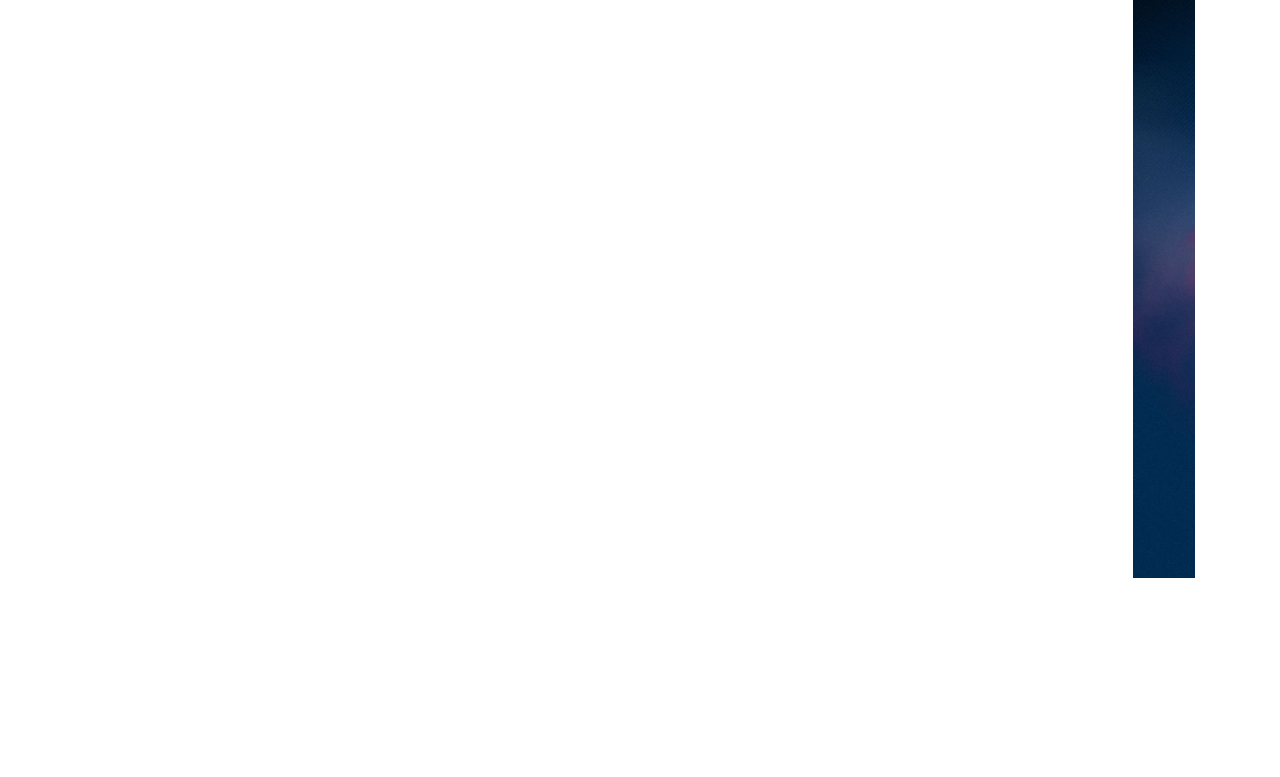
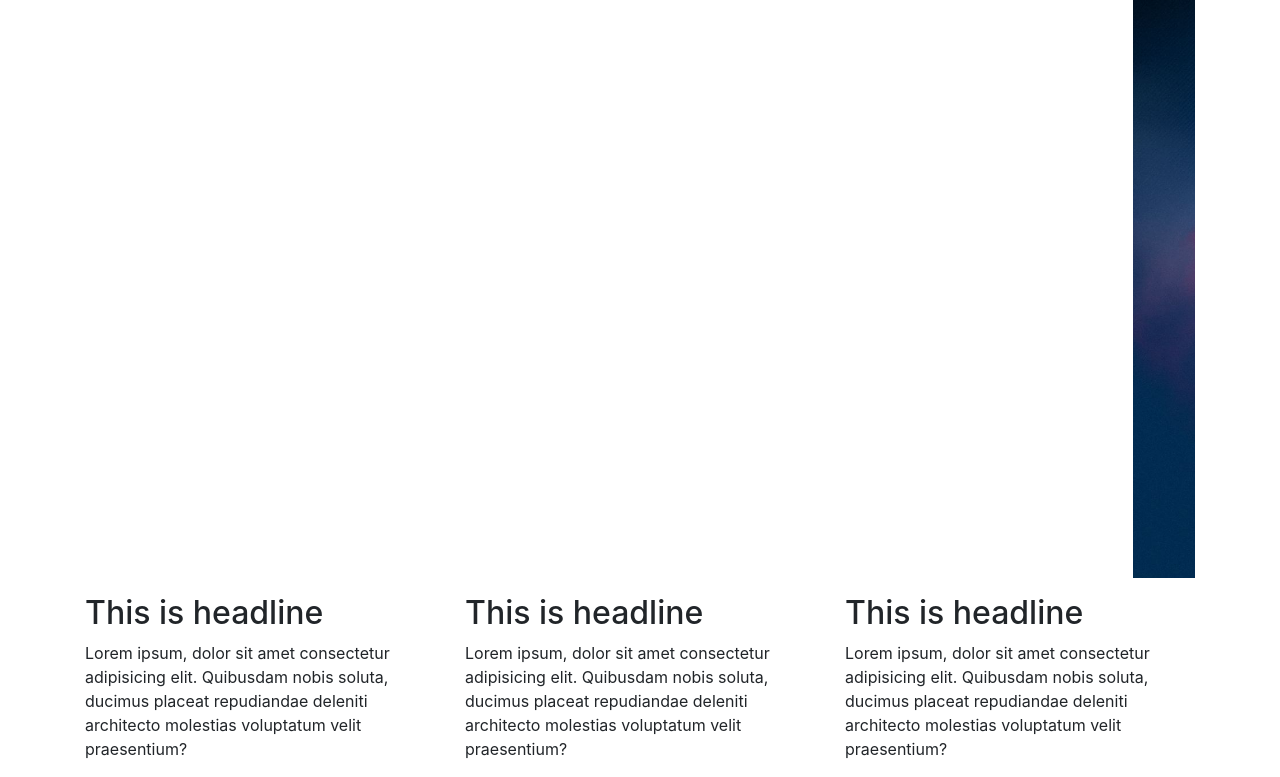
Before and after one commit to FredrikAndre/parProgrammering, a plain HTML site: page index.html in a window 1280 px wide. Shown: the part 132-909 px from the top of the page. Before the commit the page ends 800 px from the top, so only its background shows below. Drawn offline with nearby package versions, Linux system fonts and the light colour scheme.

Commit message:
Added maintext

```diff
--- a/index.html
+++ b/index.html
@@ -58,6 +58,32 @@
                 </div>
             </div>
         </div>
+
+
+            <div class="row">
+                <div class="col-md-4 mt-3">
+                    <h2>This is headline</h2>
+                    <p>Lorem ipsum, dolor sit amet consectetur
+                        adipisicing elit. Quibusdam nobis soluta,
+                        ducimus placeat repudiandae deleniti architecto
+                        molestias voluptatum velit praesentium?</p>
+                </div>
+                <div class="col-md-4 mt-3">
+                    <h2>This is headline</h2>
+                    <p>Lorem ipsum, dolor sit amet consectetur
+                        adipisicing elit. Quibusdam nobis soluta,
+                        ducimus placeat repudiandae deleniti architecto
+                        molestias voluptatum velit praesentium?</p>
+                </div>
+                <div class="col-md-4 mt-3">
+                    <h2>This is headline</h2>
+                    <p>Lorem ipsum, dolor sit amet consectetur
+                        adipisicing elit. Quibusdam nobis soluta,
+                        ducimus placeat repudiandae deleniti architecto
+                        molestias voluptatum velit praesentium?</p>
+                </div>
+            </div>
+
     </div>
 
 </body>
```
